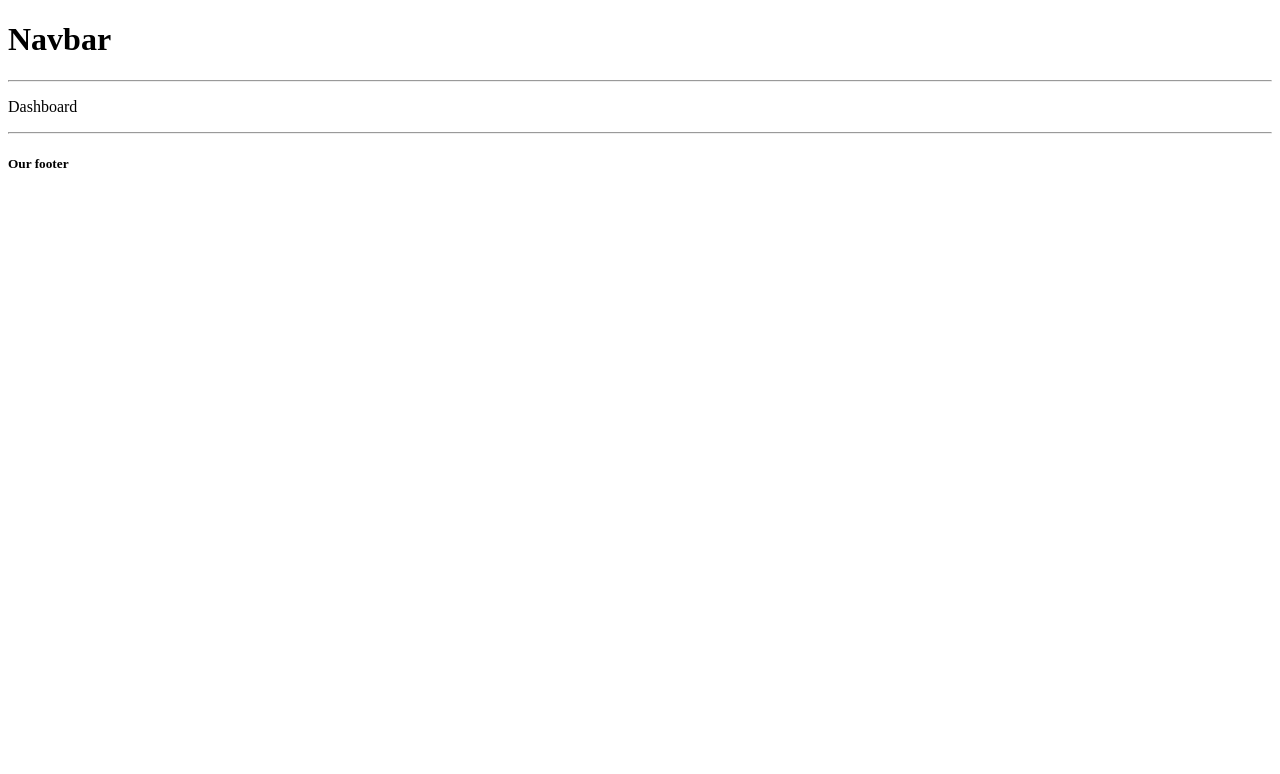
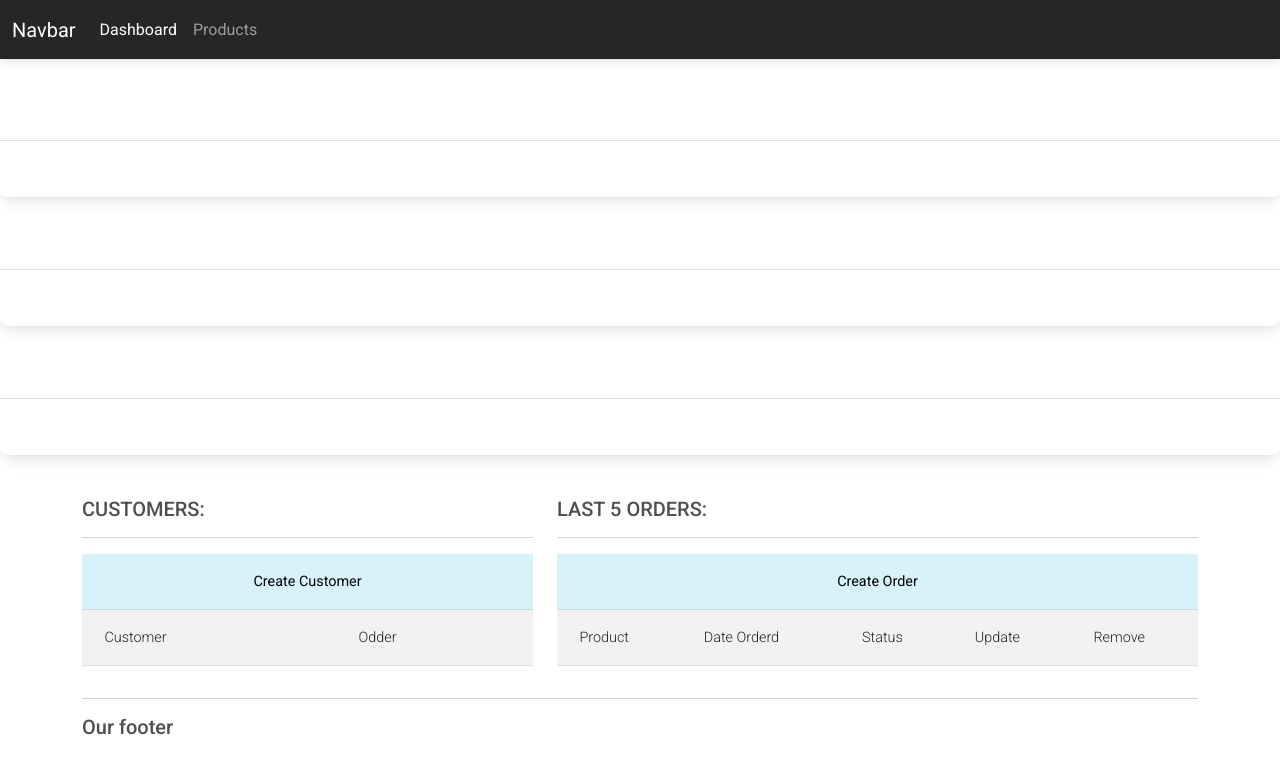
Before and after one commit to Barrack-coder/Tribune-manage, a Django app: page / in a window 1280 px wide. Shown: the top 774 px of that part. Run offline with Django 3.2, Linux system fonts and the light colour scheme; the page is wider than the window, and the part outside it is not shown; some libraries are stand-ins or nearby versions.

Commit message:
modified templates folder

```diff
--- a/accounts/templates/accounts/dashboard.html
+++ b/accounts/templates/accounts/dashboard.html
@@ -2,6 +2,46 @@
 
 {% block content %}
 
-<p>Dashboard</p>
+{% include "accounts/status.html" %}
+<br>
 
+<div class="container">
+    <div class="row">
+        <div class="col-md-5">
+            <h5>CUSTOMERS:</h5> <hr>
+            <table class="table table-striped table-hover">
+                <thead class="table-info text-center">
+                    <tr>
+                    <td colspan="3">Create Customer</td>
+                    </tr>
+                </thead>
+                <tbody>
+                    <tr>
+                    <td>Customer</td>
+                    <td>Odder</td>
+                    </tr>
+                </tbody>
+            </table>
+        </div>
+        <div class="col-md-7">
+            <h5>LAST 5 ORDERS:</h5>
+            <hr>
+            <table class="table table-striped table-hover">
+                <thead class="table-info text-center">
+                    <tr>
+                    <td colspan="5">Create Order</td>
+                    </tr>
+                </thead>
+                <tbody>
+                    <tr>
+                    <td>Product</td>
+                    <td>Date Orderd</td>
+                    <td>Status</td>
+                    <td>Update</td>
+                    <td>Remove</td>
+                    </tr>
+                </tbody>
+            </table>
+        </div>
+    </div>
 {% endblock %}
--- a/accounts/templates/accounts/main.html
+++ b/accounts/templates/accounts/main.html
@@ -5,12 +5,26 @@
     <meta charset="UTF-8">
     <meta http-equiv="X-UA-Compatible" content="IE=edge">
     <meta name="viewport" content="width=device-width, initial-scale=1.0">
+    <!-- Font Awesome -->
+<link
+  href="https://cdnjs.cloudflare.com/ajax/libs/font-awesome/5.15.1/css/all.min.css"
+  rel="stylesheet"
+/>
+<!-- Google Fonts -->
+<link
+  href="https://fonts.googleapis.com/css?family=Roboto:300,400,500,700&display=swap"
+  rel="stylesheet"
+/>
+<!-- MDB -->
+<link
+  href="https://cdnjs.cloudflare.com/ajax/libs/mdb-ui-kit/3.6.0/mdb.min.css"
+  rel="stylesheet"
+/>
     <title>Accounts</title>
 </head>
 
 <body>
-    <h1>Navbar</h1>
-    <hr>
+    {% include "accounts/navbar.html" %}
 
     {% block content %}
 
@@ -20,5 +34,9 @@
     <h5>Our footer<h5>
 
 </body>
-
+<!-- MDB -->
+<script
+  type="text/javascript"
+  src="https://cdnjs.cloudflare.com/ajax/libs/mdb-ui-kit/3.6.0/mdb.min.js"
+></script>
 </html>
--- a/accounts/templates/accounts/navbar.html
+++ b/accounts/templates/accounts/navbar.html
@@ -1,2 +1,22 @@
- <h1>Navbar</h1>
-    <hr>
+<nav class="navbar navbar-expand-lg navbar-dark bg-dark">
+  <div class="container-fluid">
+    <a class="navbar-brand" href="#">Navbar</a>
+    <button
+      class="navbar-toggler"
+      type="button"
+      data-mdb-toggle="collapse"
+      data-mdb-target="#navbarNavAltMarkup"
+      aria-controls="navbarNavAltMarkup"
+      aria-expanded="false"
+      aria-label="Toggle navigation"
+    >
+      <i class="fas fa-bars"></i>
+    </button>
+    <div class="collapse navbar-collapse" id="navbarNavAltMarkup">
+      <div class="navbar-nav">
+        <a class="nav-link active" href="#">Dashboard</a>
+        <a class="nav-link" href="#">Products</a>
+      </div>
+    </div>
+  </div>
+</nav>
--- /dev/null
+++ b/accounts/templates/accounts/status.html
@@ -0,0 +1,41 @@
+<br>
+<div class="row">
+    <div class="col">
+        <div class="col-md">
+            <div class="card text-center text-white mb-3" id="total orders">
+                <div class="card-header">
+                    <h5 class="card-title">Total Orders</h5>
+                </div>
+                <div class="card-body">
+                    <h3 class="card-title"></h3>
+                </div>
+            </div>
+        </div>
+    </div>
+</div>
+<div class="col">
+    <div class="col-md">
+        <div class="card text-center text-white mb-3" id="total orders">
+            <div class="card-header">
+                <h5 class="card-title">Orders Delivered</h5>
+            </div>
+            <div class="card-body">
+                <h3 class="card-title"></h3>
+            </div>
+        </div>
+    </div>
+</div>
+</div>
+<div class="col">
+    <div class="col-md">
+        <div class="card text-center text-white mb-3" id="total orders">
+            <div class="card-header">
+                <h5 class="card-title">Orders Pending</h5>
+            </div>
+            <div class="card-body">
+                <h3 class="card-title"></h3>
+            </div>
+        </div>
+    </div>
+</div>
+</div>
```
